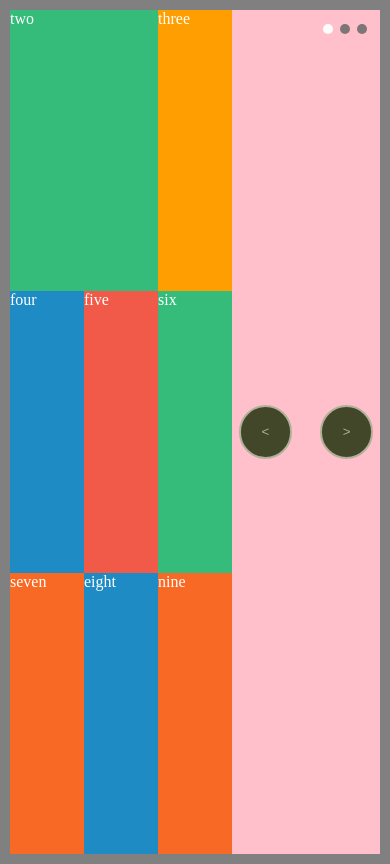
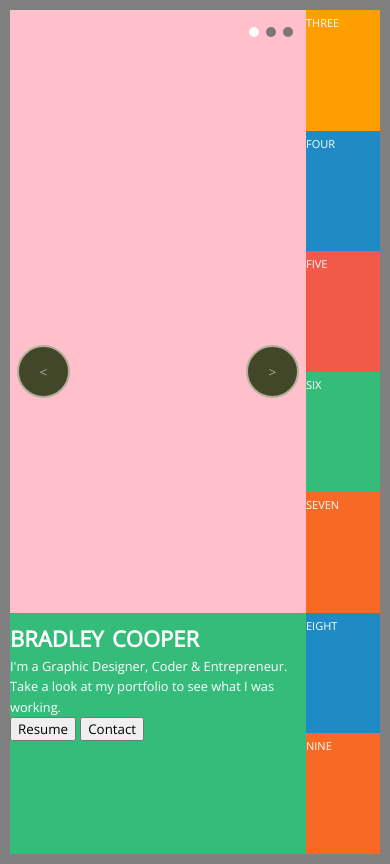
Before and after one commit to rufusasterisk/mod1-static-comp-1, a plain HTML site: page index.html in a window 390 px wide. Drawn offline with nearby package versions, Linux system fonts and the light colour scheme.

Commit message:
Add media queries and box 2 content

```diff
--- a/index.html
+++ b/index.html
@@ -3,6 +3,7 @@
   <head>
     <meta charset="utf-8">
     <title>Rufus Static Comp 1</title>
+    <link href="https://fonts.googleapis.com/css?family=Open+Sans" rel="stylesheet">
     <link rel="stylesheet" href="master.css">
   </head>
   <body>
@@ -16,7 +17,13 @@
         <button type="button" class="left-btn"><</button>
         <button type="button" class="right-btn">></button>
       </div>
-      <div class="two">two</div>
+      <div class="two">
+        <h1>bradley cooper</h1>
+        <p>I'm a Graphic Designer, Coder & Entrepreneur.<br>
+          Take a look at my portfolio to see what I was working.</p>
+          <button type="button" name="button">Resume</button>
+          <button type="button" name="button">Contact</button>
+      </div>
       <div class="three">three</div>
       <div class="four">four</div>
       <div class="five">five</div>
--- a/master.css
+++ b/master.css
@@ -1,6 +1,7 @@
 
 * {
   margin: 0;
+  font-family: "open sans", sans-serif;
 }
 
 .wrapper {
@@ -9,40 +10,42 @@
   border: solid;
   border-width: 10px;
   border-color: grey;
-  grid-template-columns: repeat(5, 20%);
-  grid-template-rows: repeat(3, 33.3333%);
-  position: relative;
+  grid-template-columns: repeat(10, 10%);
+  grid-template-rows: repeat(6, 16.66666%);
+  /*position: relative;*/
 }
 
-.wrapper > div {
-    /*border: 2px solid #ffa94d;*/
-    /*border-radius: 5px;*/
-    /*background-color: #ffd8a8;*/
-    /*padding: 1em;*/
+div {
+    grid-row-end: span 2;
+    grid-column-end: span 2;
     color: #fff;
+    font-variant: small-caps;
+}
+
+p{
+  font-variant: normal;
+  font-size: .8em;
+  line-height: 1.6em;
 }
 
 .one {
   display: flex;
   align-items: center;
   justify-content: space-between;
-  grid-column-start: 4;
-  grid-column-end: 6;
+  grid-column-start: 7;
+  grid-column-end: span 4;
   grid-row-start: 1;
-  grid-row-end: 4;
+  grid-row-end: span 6;
   background-color: pink;
+  position: relative;
 }
 .two {
   grid-column-start: 1;
-  grid-column-end: 3;
+  grid-column-end: span 4;
+  grid-row-start: 1;
+  grid-row-end: span 2;
   background-color: #35bc7a;
 }
-
-.six {
-  background-color: #35bc7a;
-
-}
-
 .three {
   background-color: #ff9e00;
 }
@@ -51,6 +54,9 @@
 }
 .five {
   background-color: #f15a49
+}
+.six {
+  background-color: #35bc7a;
 }
 .seven, .nine {
   background-color: #f86925;
@@ -67,6 +73,10 @@
   padding: 0;
   margin: .5em;
   outline: none;
+}
+.one button:hover {
+  background-color: #b1b19a;
+  color: #43472a;
 }
 
 ul {
@@ -91,3 +101,42 @@ li .circle {
   width: .625em;
   border-radius: .3125em;
 }
+
+@media (max-width: 1024px){
+  .wrapper {
+    display: grid;
+    grid-template-columns: repeat(8, 12.5%);
+    /*grid-template-rows: repeat(6, 16.66666%);*/
+  }
+  .six, .seven, .eight, .nine {
+      grid-row-end: span 1;
+      grid-column-end: span 1;
+    }
+  .one {
+      grid-column-start: 5;
+  }
+}
+@media (max-width: 768px){
+  .wrapper {
+    display: grid;
+    grid-template-columns: repeat(5, 20%);
+    grid-template-rows: repeat(7, 14.2857%);
+  }
+  div {
+    grid-row-end: span 1;
+    grid-column-end: span 1;
+  }
+  .one {
+    grid-column-start: 1;
+    grid-column-end: span 4;
+    grid-row-start: 1;
+    grid-row-end: span 6;
+  }
+
+  .two {
+    grid-row-start: 6;
+    grid-row-end: span 2;
+    grid-column-end: span 4;
+    z-index: 2;
+  }
+}
```
